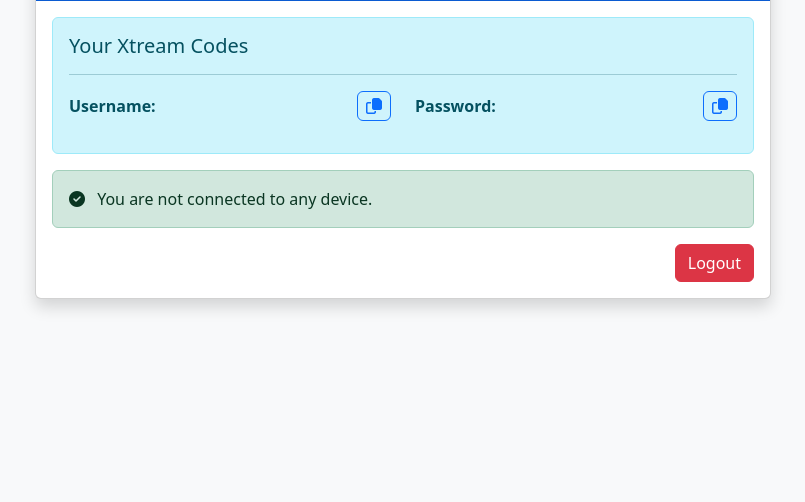
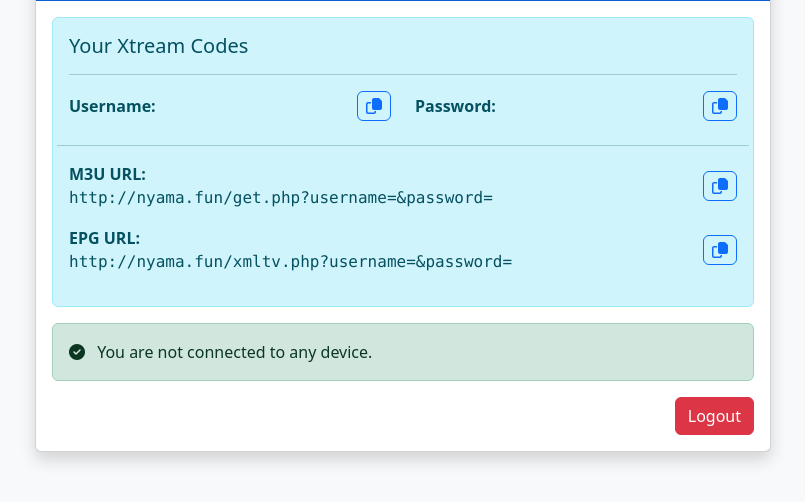
Before and after one commit to radkovic666/BGSCRAPE, a PHP site: page /dashboard.php in a window 1280 px wide. Shown: the part 94-596 px from the top of the page, without its empty margins (237-1042 px from the left). Run offline with PHP 8.4, Linux system fonts and the light colour scheme; the visitor is signed in with stand-in values (Sample User, id 1); data that the repository does not hold is empty.

Commit message:
belongs to /htdocs

```diff
--- a/dashboard.php
+++ b/dashboard.php
@@ -37,9 +37,8 @@ if ($_SERVER['REQUEST_METHOD'] === 'POST' && isset($_POST['action']) && $_POST['
         }
     }
 
-    // Generate new credentials
-    $newUsername = $_SESSION['user_id'] . '-' . bin2hex(random_bytes(4));
-    $newPassword = bin2hex(random_bytes(8));
+    $newUsername = mt_rand(100000, 999999); // 6-digit number
+    $newPassword = mt_rand(100000, 999999); // 6-digit number
 
     // Update database
     $updateStmt = $pdo->prepare("UPDATE xtream_codes SET xtream_username = ?, xtream_password = ? WHERE user_id = ?");
@@ -123,6 +122,40 @@ if ($_SERVER['REQUEST_METHOD'] === 'POST' && isset($_POST['action']) && $_POST['
                                         </div>
                                         <button class="btn copy-btn btn-outline-primary"
                                                 data-value="<?= htmlspecialchars($data['xtream_password']) ?>"
+                                                onclick="copyCredentials(this)">
+                                            <i class="far fa-copy"></i>
+                                        </button>
+                                    </div>
+                                </div>
+
+                                <hr class="mt-2">
+
+                                <div class="col-12 mb-3">
+                                    <div class="d-flex justify-content-between align-items-center">
+                                        <div>
+                                            <strong>M3U URL:</strong>
+                                            <div class="font-monospace">
+                                                http://nyama.fun/get.php?username=<?= htmlspecialchars($data['xtream_username']) ?>&password=<?= htmlspecialchars($data['xtream_password']) ?>
+                                            </div>
+                                        </div>
+                                        <button class="btn copy-btn btn-outline-primary"
+                                                data-value="http://nyama.fun/get.php?username=<?= htmlspecialchars($data['xtream_username']) ?>&password=<?= htmlspecialchars($data['xtream_password']) ?>"
+                                                onclick="copyCredentials(this)">
+                                            <i class="far fa-copy"></i>
+                                        </button>
+                                    </div>
+                                </div>
+
+                                <div class="col-12 mb-3">
+                                    <div class="d-flex justify-content-between align-items-center">
+                                        <div>
+                                            <strong>EPG URL:</strong>
+                                            <div class="font-monospace">
+                                                http://nyama.fun/xmltv.php?username=<?= htmlspecialchars($data['xtream_username']) ?>&password=<?= htmlspecialchars($data['xtream_password']) ?>
+                                            </div>
+                                        </div>
+                                        <button class="btn copy-btn btn-outline-primary"
+                                                data-value="http://nyama.fun/xmltv.php?username=<?= htmlspecialchars($data['xtream_username']) ?>&password=<?= htmlspecialchars($data['xtream_password']) ?>"
                                                 onclick="copyCredentials(this)">
                                             <i class="far fa-copy"></i>
                                         </button>
--- a/register.php
+++ b/register.php
@@ -41,8 +41,8 @@ if (!$error && $_SERVER['REQUEST_METHOD'] === 'POST') {
             $user_id = $pdo->lastInsertId();
 
             // Generate Xtream code
-            $xt_user = 'xt_' . bin2hex(random_bytes(4));
-            $xt_pass = bin2hex(random_bytes(8));
+	    $xt_user = mt_rand(100000, 999999); // 6-digit number
+	    $xt_pass = mt_rand(100000, 999999); // 6-digit number
 
             $stmt = $pdo->prepare("INSERT INTO xtream_codes (user_id, xtream_username, xtream_password) VALUES (?, ?, ?)");
             $stmt->execute([$user_id, $xt_user, $xt_pass]);
```
Also changed, not shown: get.php (+52 -41 lines).
